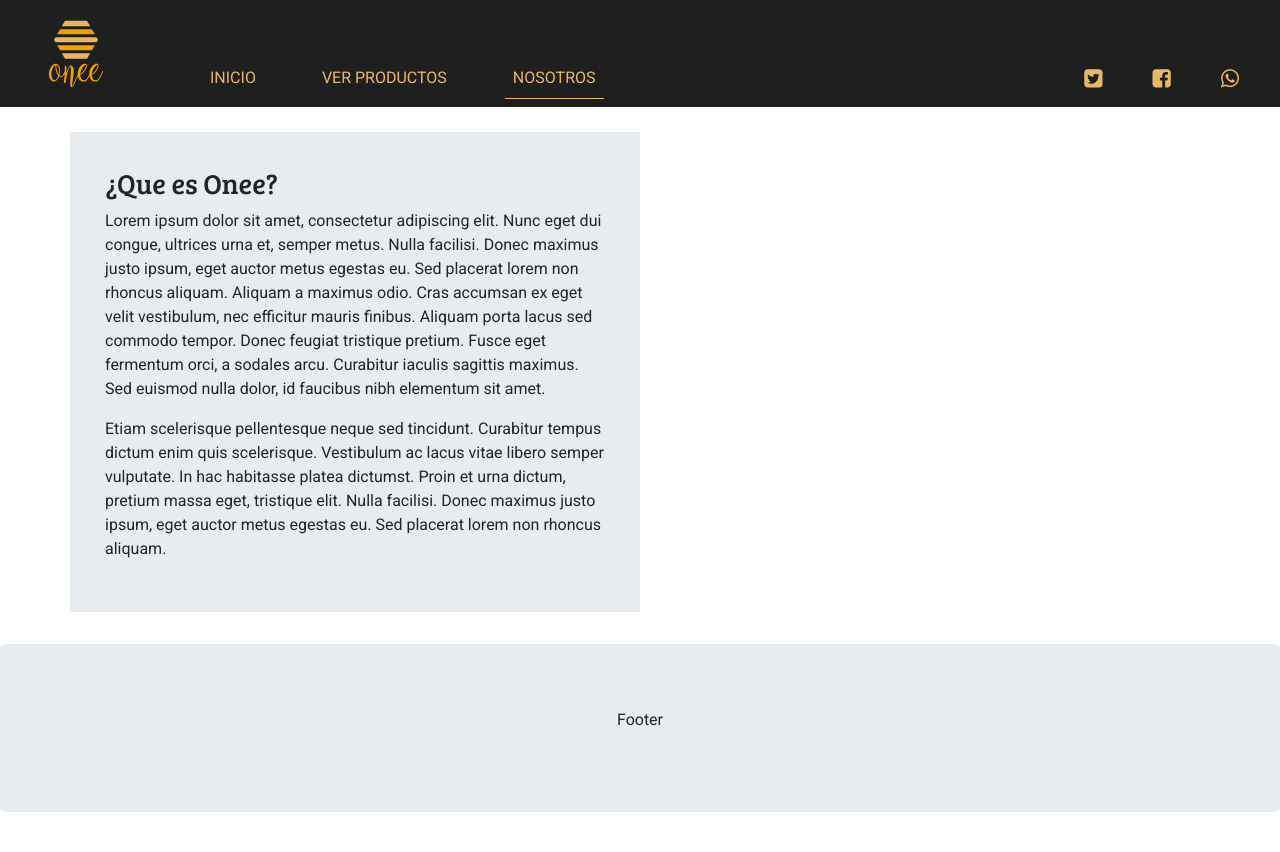
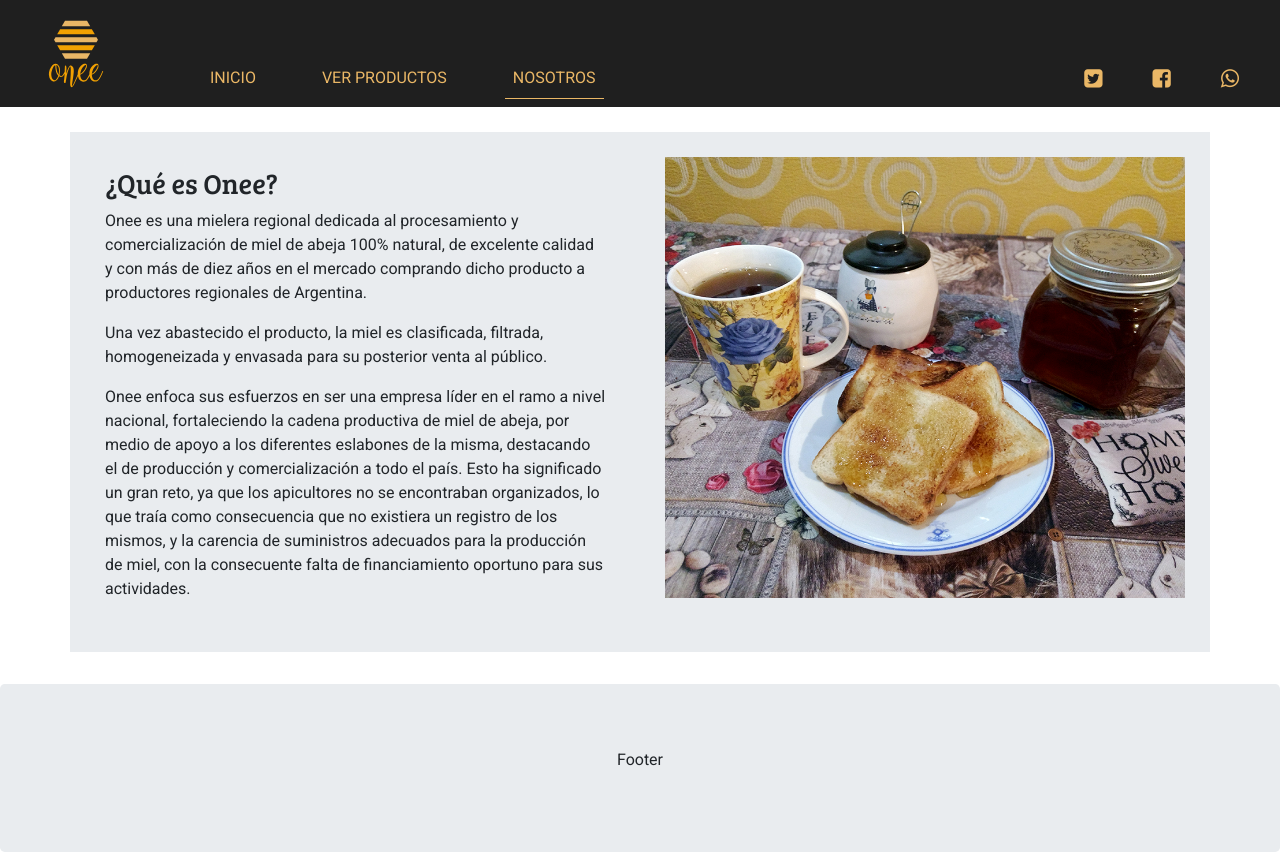
Before and after one commit to karendmf/repoTutorial, an Angular app: page /nosotros in a window 1280 px wide. Before the commit the page ends 812 px from the top, so only its background shows below. Built offline with nearby package versions, Linux system fonts and the light colour scheme; what angular-in-memory-web-api would draw is missing.

Commit message:
Se agrega imagen y descripción a 'nosotros'
Se agrega la imagen a la vista de 'nosotros' y una descripción de la empresa.

```diff
--- a/src/app/nosotros/nosotros.component.html
+++ b/src/app/nosotros/nosotros.component.html
@@ -1,9 +1,15 @@
 <div class="container" id="medio">
   <div class="row">
     <div class="jumbotron col-lg-6 col-sm-12 jumbotron-fluid" style="padding: 35px">
-      <h3>¿Que es Onee?</h3>
-        <p>Lorem ipsum dolor sit amet, consectetur adipiscing elit. Nunc eget dui congue, ultrices urna et, semper metus. Nulla facilisi. Donec maximus justo ipsum, eget auctor metus egestas eu. Sed placerat lorem non rhoncus aliquam. Aliquam a maximus odio. Cras accumsan ex eget velit vestibulum, nec efficitur mauris finibus. Aliquam porta lacus sed commodo tempor. Donec feugiat tristique pretium. Fusce eget fermentum orci, a sodales arcu. Curabitur iaculis sagittis maximus. Sed euismod nulla dolor, id faucibus nibh elementum sit amet.</p>
-        <p>Etiam scelerisque pellentesque neque sed tincidunt. Curabitur tempus dictum enim quis scelerisque. Vestibulum ac lacus vitae libero semper vulputate. In hac habitasse platea dictumst. Proin et urna dictum, pretium massa eget, tristique elit. Nulla facilisi. Donec maximus justo ipsum, eget auctor metus egestas eu. Sed placerat lorem non rhoncus aliquam.</p>
+      <h3>¿Qu&eacute; es Onee?</h3>
+
+      <p>Onee es una mielera regional dedicada al procesamiento y comercializaci&oacute;n de miel de abeja 100% natural, de excelente calidad y con m&aacute;s de diez años en el mercado comprando dicho producto a productores regionales de Argentina.</p>
+      <p>Una vez abastecido el producto, la miel es clasificada, filtrada, homogeneizada y envasada para su posterior venta al p&uacute;blico.</p>
+      <p>Onee enfoca sus esfuerzos en ser una empresa l&iacute;der en el ramo a nivel nacional, fortaleciendo la cadena productiva de miel de abeja, por medio de apoyo a los diferentes eslabones de la misma, destacando el de producci&oacute;n y comercializaci&oacute;n a todo el pa&iacute;s.  Esto ha significado un gran reto, ya que los apicultores no se encontraban organizados, lo que tra&iacute;a como consecuencia que no existiera un registro de los mismos, y la carencia de suministros adecuados para la producci&oacute;n de miel, con la consecuente falta de financiamiento oportuno para sus actividades.</p>
+
+    </div>
+    <div class="jumbotron col-lg-6 col-sm-12 jumbotron-fluid" style="padding: 25px" id="jumbo2">
+        <img class="img-fluid" src="../../assets/img/ns1.jpg">
     </div>
   </div>
 </div>
```
Also changed, not shown: src/assets/img/ns1.jpg (added).
